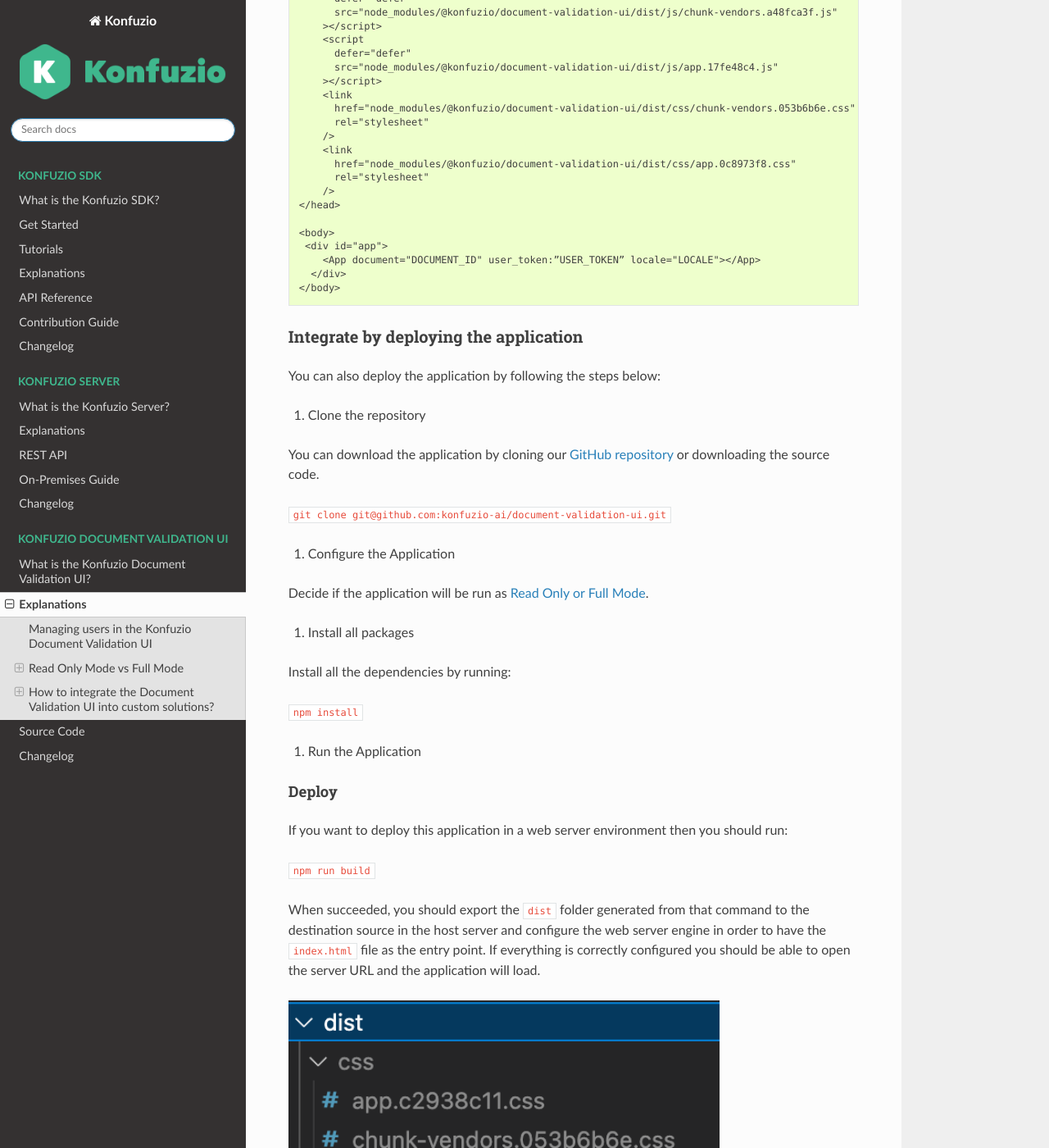
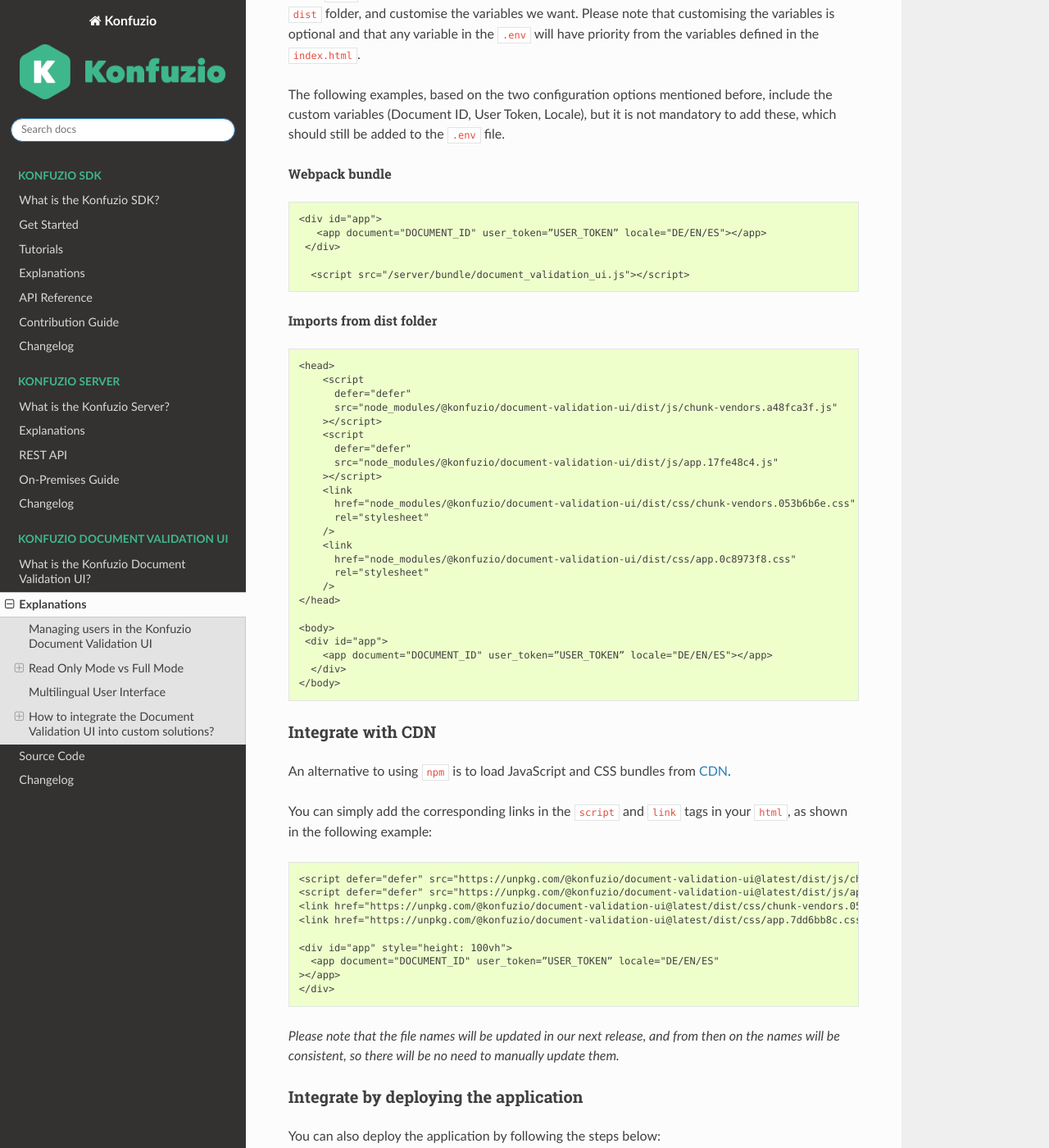
Before and after one commit to konfuzio-ai/konfuzio-sdk, a Sphinx documentation site: the page built from docs/dvui/explanations.md, in a window 1280 px wide and 1400 px high, scrolled down 4686 px. Shown: the whole window at 82% size. Built offline with Sphinx 7.4.7 and the Read the Docs theme 2.0.0, drawn with Linux system fonts in a browser that asks for light colours; pages that are not in the unit, such as notebooks, are missing from menus; a script that is not in the unit is left out; some of the changed text lies outside the part shown.

Commit message:
Updated DVUI explanations
- Added more information about app locales
- Added information about CDN integration
- Updated some code examples for consistency

````diff
--- a/docs/dvui/explanations.md
+++ b/docs/dvui/explanations.md
@@ -39,6 +39,25 @@
 - The Category ID
 
 Please be aware that any variable in the `.env` will have priority from the variables defined in the `index.html`.
+
+## Multilingual User Interface
+
+The Document Validation UI can currently be used in three languages: German (DE), English (EN), and Spanish (ES). You can specify what the default language of the application will be in the `.env` file, like so:
+
+```
+VUE_APP_I18N_LOCALE=
+VUE_APP_I18N_FALLBACK_LOCALE=
+```
+
+You can also specify the language in the `html` file:
+
+```
+<div id="app">
+    <app locale="DE/EN/ES"></app>
+  </div>
+```
+
+You are also welcome to create a new locales file for a language not currently provided by us, considering the data from [our existing files](https://github.com/konfuzio-ai/document-validation-ui/tree/main/src/locales), and share it with us via a [Support Ticket](https://konfuzio.com/en/support/) or create a Pull Request to add it to the repository.
 
 ## How to integrate the Document Validation UI into custom solutions?
 
@@ -108,7 +127,7 @@
 
 ```
  <div id="app">
-    <App document="DOCUMENT_ID" user_token:”USER_TOKEN” locale="LOCALE"></App>
+    <app document="DOCUMENT_ID" user_token=”USER_TOKEN” locale="DE/EN/ES"></app>
   </div>
 
    <script src="/server/bundle/document_validation_ui.js"></script>
@@ -139,10 +158,31 @@
 
 <body>
  <div id="app">
-    <App document="DOCUMENT_ID" user_token:”USER_TOKEN” locale="LOCALE"></App>
+    <app document="DOCUMENT_ID" user_token=”USER_TOKEN” locale="DE/EN/ES"></app>
   </div>
 </body>
 ```
+
+### Integrate with CDN
+
+An alternative to using `npm` is to load JavaScript and CSS bundles from [CDN](https://en.wikipedia.org/wiki/Content_delivery_network).
+
+You can simply add the corresponding links in the `script` and `link` tags in your `html`, as shown in the following example:
+
+```
+<script defer="defer" src="https://unpkg.com/@konfuzio/document-validation-ui@latest/dist/js/chunk-vendors.a48fca3f.js"></script>
+<script defer="defer" src="https://unpkg.com/@konfuzio/document-validation-ui@latest/dist/js/app.cc0b0c26.js"></script>
+<link href="https://unpkg.com/@konfuzio/document-validation-ui@latest/dist/css/chunk-vendors.053b6b6e.css" rel="stylesheet">
+<link href="https://unpkg.com/@konfuzio/document-validation-ui@latest/dist/css/app.7dd6bb8c.css" rel="stylesheet">
+
+<div id="app" style="height: 100vh">
+  <app document="DOCUMENT_ID" user_token=”USER_TOKEN” locale="DE/EN/ES"
+></app>
+</div>
+```
+
+*Please note that the file names will be updated in our next release, and from then on the names will be consistent, so there will be no need to manually update them.*
+
 
 ### Integrate by deploying the application
 
````
